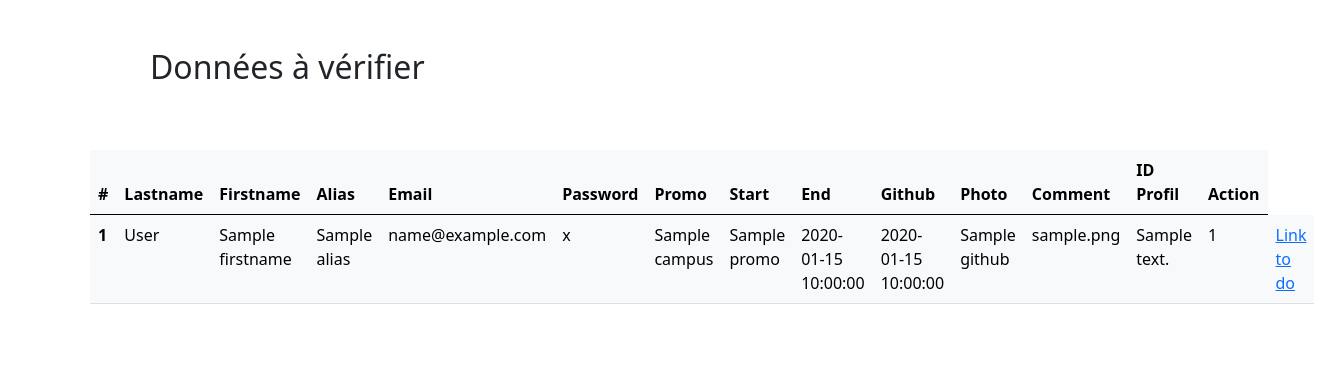
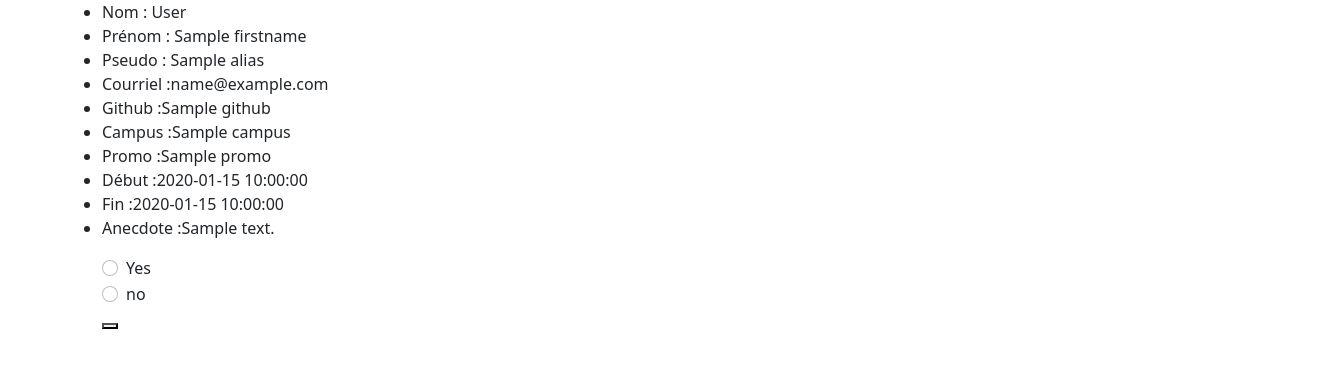
Before and after one commit to binyoma/Alumni-la-manu, a PHP site: template Views/validateData.php in a window 1320 px wide. Shown: the part 56-424 px from the top of the page. Run offline with PHP 8.4, Linux system fonts and the light colour scheme; the template is opened without the code that fills it: most values are stand-ins (such as "Sample title", 1, 10 or a date in 2020); some libraries are stand-ins or nearby versions; some web fonts are replaced.

Commit message:
validate data

```diff
--- a/Controllers/Validatedata.php
+++ b/Controllers/WaitingDataController.php
@@ -6,5 +6,5 @@ $alumni=$pdo->getAllDataToValidate();
 echo "<pre>";
 print_r($alumni);
 echo "</pre>";
-require_once("../views/validateData.php");
+require_once("../views/waitingData.php");
 ?>
--- a/Views/validateData.php
+++ b/Views/validateData.php
@@ -1,61 +1,37 @@
-<?php include_once('header.php');
-?>
-
-<body>
-    <div class="container">
-        <div class="card-title p-5">
-            <h2>Données à vérifier</h2>
-        </div>
-        <div class="row">
-        <table class="table table-light">
-            <thead>
-                <tr>
-                    <th scope="col">#</th>
-                    <th scope="col">Lastname</th>
-                    <th scope="col">Firstname</th>
-                    <th scope="col">Alias</th>
-                    <th scope="col">Email</th>
-                    <th scope="col">Password</th>
-                    <th scope="col">Promo</th>
-                    <th scope="col">Start</th>
-                    <th scope="col">End</th>
-                    <th scope="col">Github</th>
-                    <th scope="col">Photo</th>
-                    <th scope="col">Comment</th>
-                    <th scope="col">ID Profil</th>
-                    <th scope="col">Action</th>
-                </tr>
-            </thead>
-            <tbody>
-                <?php
-                foreach($alumni as $alum){?>
-                   <tr>
-                    <th scope="row"><?= $alum->id?></th>
-                    <td><?= $alum->lastname?></td>
-                    <td><?= $alum->firstname?></td>
-                    <td><?= $alum->alias?></td>
-                    <td><?= $alum->email?></td>
-                    <td><?= $alum->password?></td>
-                    <td><?= $alum->campus?></td>
-                    <td><?= $alum->promo?></td>
-                    <td><?= $alum->date_start?></td>
-                    <td><?= $alum->date_end?></td>
-                    <td><?= $alum->github?></td>
-                    <td><?= $alum->photo?></td>
-                    <td><?= $alum->comment?></td>
-                    <td><?= $alum->id_profil?></td>
-                    <td>
-                        <a href="">Link to do </a>
-                    </td>
-                </tr>
-                <?php }
-                ?>
-
-            </tbody>
-        </table>
+<?php include_once('header.php');?>
+<div class="container">
+    <div class="row">
+        <ul>
+            <li>Nom : <?=$alumnus->lastname?></li>
+            <li>Prénom : <?=$alumnus->firstname?></li>
+            <li>Pseudo : <?=$alumnus->alias?></li>
+            <li>Courriel :<?=$alumnus->email?></li>
+            <li>Github :<?=$alumnus->github?></li>
+            <li>Campus :<?=$alumnus->campus?></li>
+            <li>Promo :<?=$alumnus->promo?></li>
+            <li>Début :<?=$alumnus->date_start?></li>
+            <li>Fin :<?=$alumnus->date_end?></li>
+            <li>Anecdote :<?=$alumnus->comment?></li>
+        </ul>
+        <img src="" alt="">
+    </div>
+    <div>
+        <form action="#" method="post">
+        <div class="form-check">
+           <input class="form-check-input" type="radio" name="validate" id="yes" value="yes">
+           <label class="form-check-label" for="yes">
+            Yes
+          </label>
+    </div>
+    <div class="form-check">
+        <input class="form-check-input" type="radio" name="validate" id="no" value="no">
+        <label class="form-check-label" for="no">
+         no
+        </label>
+    </div>
+    <button type="submit"></button>
+    </form>
     </div>
 
-
-</body>
-
+</div>
 <?php include_once('footer.php');?>
```
Also changed, not shown: Controllers/ValidateDataController.php (added, +11 -0 lines), Views/waitingData.php (added, +61 -0 lines), models/Admin.php (+8 -0 lines).
